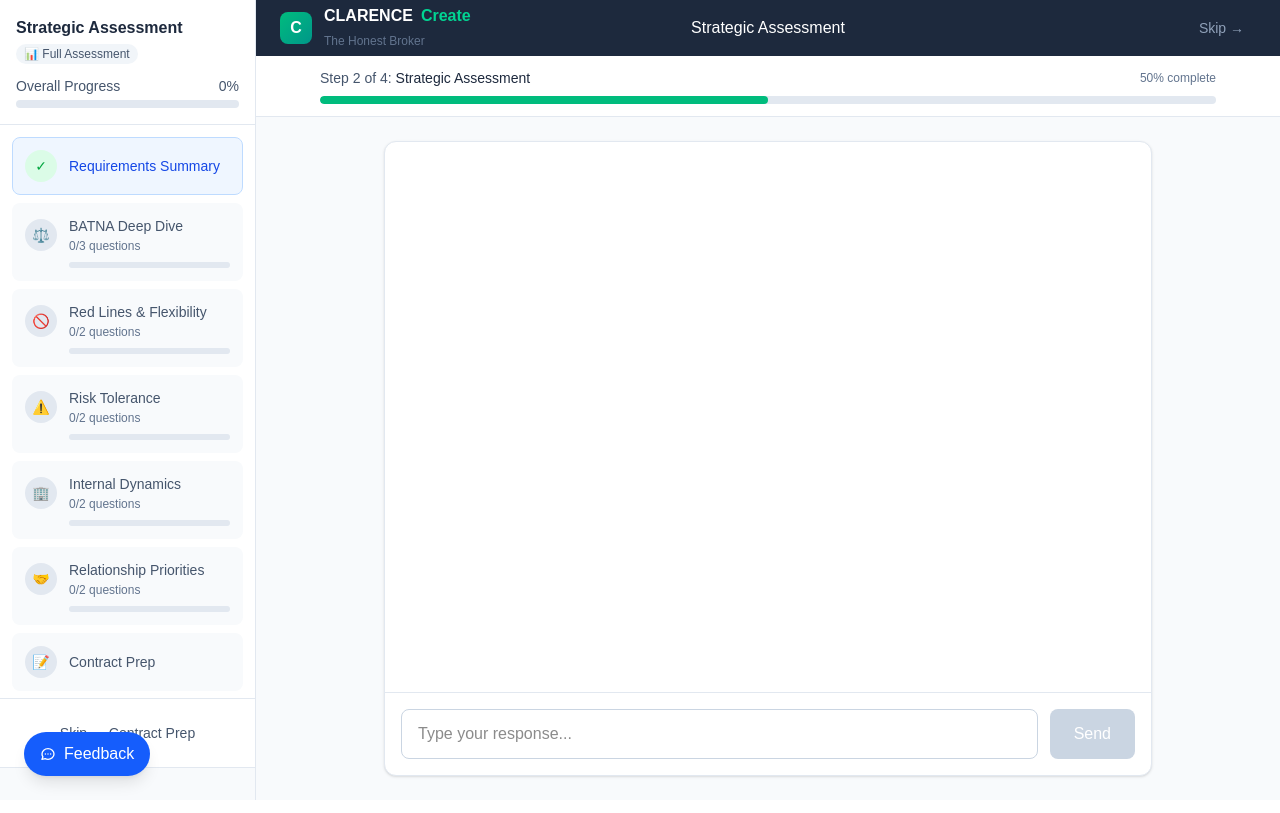
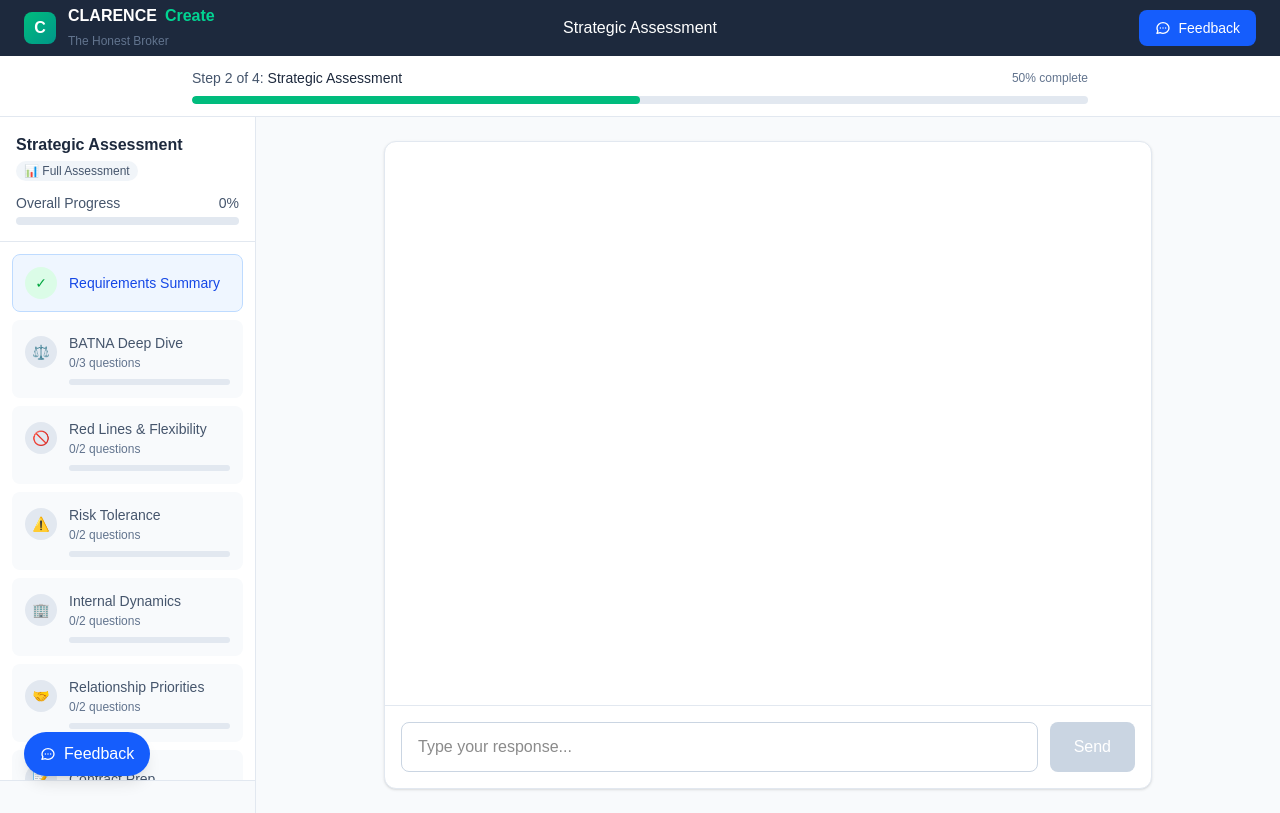
Before and after one commit to SpikeIreland/clarence, a Next.js app: page /auth/strategic-assessment in a window 1280 px wide. Built offline with nearby package versions, Linux system fonts and the light colour scheme.

Commit message:
UI: Strategic Assessment - full-width header with FeedbackButton, remove Skip functionality, fix layout

```diff
--- a/app/auth/strategic-assessment/page.tsx
+++ b/app/auth/strategic-assessment/page.tsx
@@ -441,7 +441,6 @@ function IntelligentQuestionnaireContent() {
   const [sessionNumber, setSessionNumber] = useState<string | null>(null)
   const [conversationComplete, setConversationComplete] = useState(false)
   const [leverageAssessment, setLeverageAssessment] = useState<LeverageAssessment | null>(null)
-  const [isSkipping, setIsSkipping] = useState(false)
   const [isSubmitting, setIsSubmitting] = useState(false)
 
   // WP2: Fast-track mode state
@@ -994,67 +993,6 @@ Your data is saved and ready. Click below to continue.`)
     setIsSubmitting(false)
   }
 
-  const handleSkipAssessment = async () => {
-    if (!sessionId) return
-    setIsSkipping(true)
-
-    try {
-      await fetch('https://spikeislandstudios.app.n8n.cloud/webhook/strategic-assessment', {
-        method: 'POST',
-        headers: { 'Content-Type': 'application/json' },
-        body: JSON.stringify({
-          session_id: sessionId,
-          session_number: sessionNumber,
-          strategic_answers: {},
-          leverage_assessment: {
-            customerLeverage: 50,
-            providerLeverage: 50,
-            breakdown: {
-              marketDynamicsScore: 50,
-              economicFactorsScore: 50,
-              strategicPositionScore: 50,
-              batnaScore: 50
-            },
-            reasoning: 'Assessment skipped - using default values'
-          },
-          assessment_mode: 'skipped',
-          completed_at: new Date().toISOString()
-        })
-      })
-    } catch (error) {
-      console.error('Error saving skip status:', error)
-    }
-
-    setIsSkipping(false)
-
-    const params = new URLSearchParams()
-    params.set('session_id', sessionId)
-    if (contractId) params.set('contract_id', contractId)
-    if (pathwayId) params.set('pathway_id', pathwayId)
-
-    const redirectUrl = `/auth/contract-prep?${params.toString()}`
-
-    const transition: TransitionConfig = {
-      id: 'transition_to_prep',
-      fromStage: 'strategic_assessment',
-      toStage: 'contract_prep',
-      title: 'Proceeding to Contract Prep',
-      message: "No problem - you can always come back to complete the strategic assessment later. Let's move to Contract Preparation where you'll configure your clause positions.",
-      bulletPoints: [
-        'Review and configure each clause',
-        'Set your position ranges',
-        'Default leverage values will be used'
-      ],
-      buttonText: 'Continue to Contract Prep'
-    }
-
-    setTransitionState({
-      isOpen: true,
-      transition,
-      redirectUrl
-    })
-  }
-
   const handleTransitionContinue = () => {
     const { redirectUrl } = transitionState
     setTransitionState({ isOpen: false, transition: null, redirectUrl: null })
@@ -1215,7 +1153,8 @@ Your data is saved and ready. Click below to continue.`)
     const currentSectionId = getCurrentSectionId()
 
     return (
-      <div className="w-64 bg-white border-r border-slate-200 flex flex-col h-screen sticky top-0">
+      <div className="w-64 bg-white border-r border-slate-200 flex flex-col sticky top-[104px] h-[calc(100vh-104px)]">
+        {/* 104px = 56px header + 48px progress bar */}
         <div className="p-4 border-b border-slate-200">
           <h3 className="font-semibold text-slate-800">{modeInfo.title}</h3>
           {/* WP2: Show mode badge */}
@@ -1266,13 +1205,7 @@ Your data is saved and ready. Click below to continue.`)
             )
           })}
         </div>
-        {!showFastTrackReview && (
-          <div className="p-4 border-t border-slate-200">
-            <button onClick={handleSkipAssessment} disabled={isSkipping} className="w-full px-4 py-2 text-sm text-slate-600 hover:text-slate-800 hover:bg-slate-100 rounded-lg transition-colors disabled:opacity-50">
-              {isSkipping ? 'Skipping...' : 'Skip → Contract Prep'}
-            </button>
-          </div>
-        )}
+        {/* SKIP BUTTON REMOVED */}
         <div className="p-4 border-t border-slate-200 bg-slate-50">
           <div className="text-xs text-slate-500">
             {sessionNumber && <div className="font-mono">{sessionNumber}</div>}
@@ -1304,11 +1237,12 @@ Your data is saved and ready. Click below to continue.`)
   // ========================================================================
 
   return (
-    <div className="min-h-screen bg-slate-50 flex">
-      <ProgressMenu />
-      <div className="flex-1 flex flex-col min-w-0">
-        {/* Header */}
-        <header className="h-14 bg-slate-800 flex items-center justify-between px-6 relative">
+    <div className="min-h-screen bg-slate-50 flex flex-col">
+      {/* ================================================================ */}
+      {/* FULL-WIDTH HEADER */}
+      {/* ================================================================ */}
+      <header className="h-14 bg-slate-800 flex items-center justify-between px-6 relative sticky top-0 z-40">
+        {/* Left: CLARENCE Create branding */}
         <div className="flex items-center gap-3">
           <div className="w-8 h-8 bg-gradient-to-br from-emerald-500 to-teal-600 rounded-lg flex items-center justify-center">
             <span className="text-white font-bold">C</span>
@@ -1322,20 +1256,14 @@ Your data is saved and ready. Click below to continue.`)
           </div>
         </div>
 
+        {/* Centre: Page Title */}
         <div className="absolute left-1/2 transform -translate-x-1/2">
           <h1 className="text-white font-medium">{modeInfo.title}</h1>
         </div>
 
+        {/* Right: Feedback & Session Info */}
         <div className="flex items-center gap-4">
-            {!showFastTrackReview && (
-              <button
-                onClick={handleSkipAssessment}
-                disabled={isSkipping}
-                className="px-3 py-1.5 text-sm text-slate-400 hover:text-white hover:bg-slate-700 rounded-lg transition-colors disabled:opacity-50"
-              >
-                {isSkipping ? 'Skipping...' : 'Skip →'}
-              </button>
-            )}
+          <FeedbackButton position="header" />
           {existingData && (
             <div className="text-right text-sm">
               <p className="font-medium text-slate-300">{existingData.companyName}</p>
@@ -1345,8 +1273,17 @@ Your data is saved and ready. Click below to continue.`)
         </div>
       </header>
 
+      {/* ================================================================ */}
+      {/* FULL-WIDTH PROGRESS BAR */}
+      {/* ================================================================ */}
       <CreateProgressBar currentStage="strategic_assessment" />
 
+      {/* ================================================================ */}
+      {/* MAIN CONTENT WITH SIDEBAR */}
+      {/* ================================================================ */}
+      <div className="flex-1 flex">
+        <ProgressMenu />
+        <div className="flex-1 flex flex-col min-w-0">
           {/* WP2: Conditional rendering based on mode */}
           {showFastTrackReview ? (
             <div className="flex-1 p-6 overflow-auto">
@@ -1442,6 +1379,7 @@ Your data is saved and ready. Click below to continue.`)
             </>
           )}
         </div>
+      </div>
 
       {/* Beta Feedback Button */}
       <FeedbackButton position="bottom-left" />
```
Lines whose indentation alone changed are shown as unchanged.
